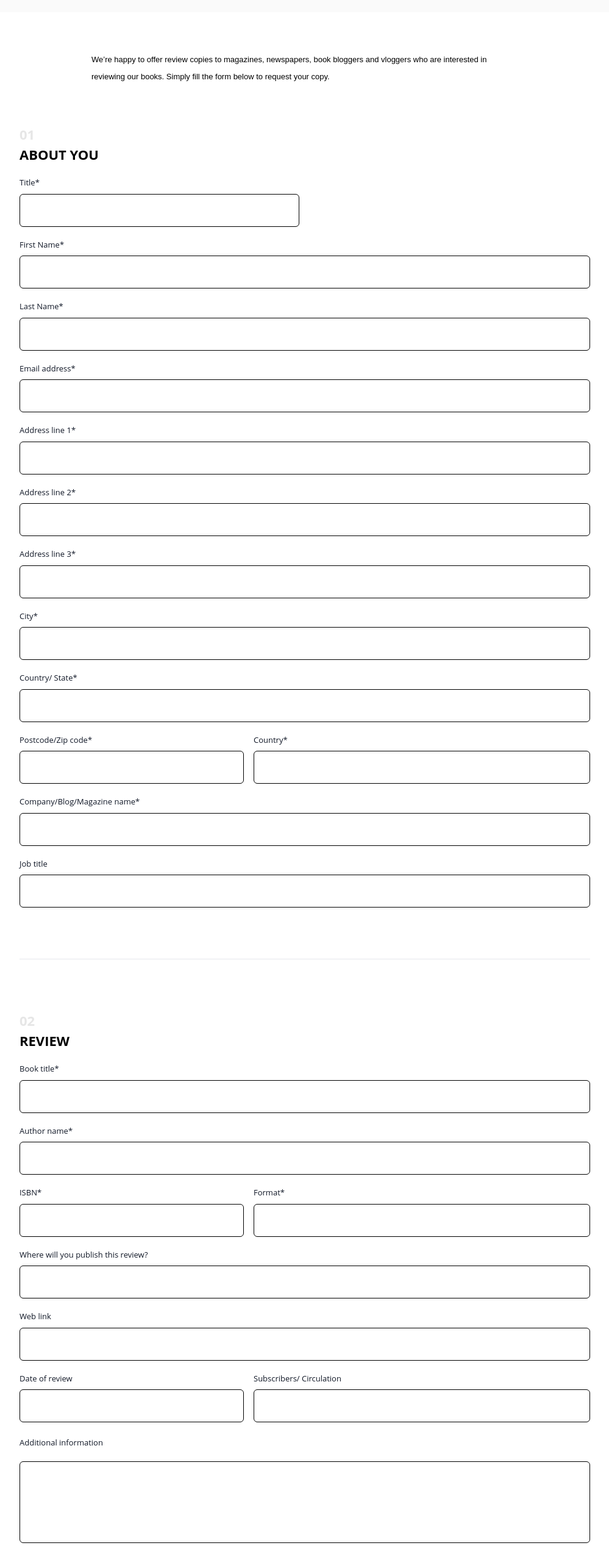
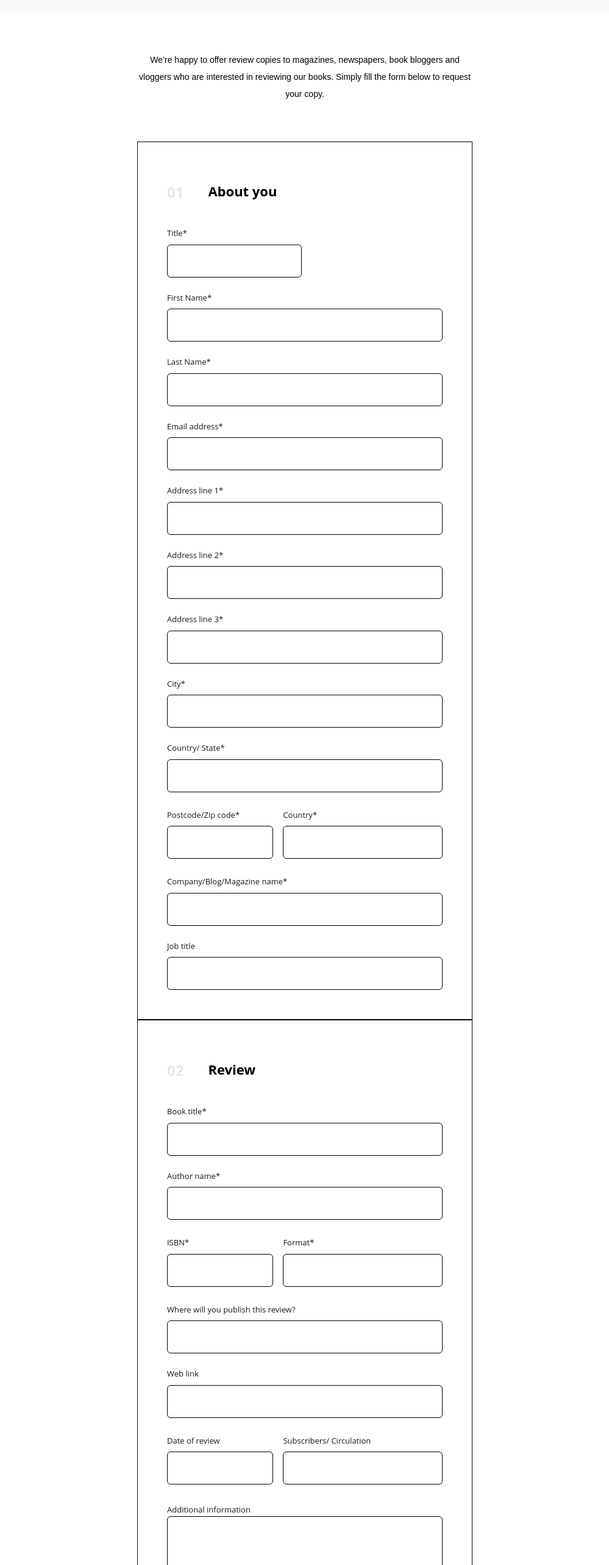
Before and after one commit to Hadees621/Olympia-USA, a Next.js app: page /request-review in a window 1280 px wide. Shown: the part 234-2800 px from the top of the page at 61% size, without its empty margins (140-1139 px from the left). Built offline with nearby package versions, Linux system fonts and the light colour scheme.

Commit message:
Request review: lg screen

```diff
--- a/src/app/request-review/page.js
+++ b/src/app/request-review/page.js
@@ -1,4 +1,5 @@
 import Banner from "@/components/common/Banner";
+import Button from "@/components/common/Button";
 import InputField from "@/components/request-review/InputField";
 import SectionTitle from "@/components/request-review/SectionTitle";
 import React from "react";
@@ -8,16 +9,16 @@ const page = () => {
     <div className="lg:max-w-[800px] xl:max-w-[1000px] 2xl:max-w-[1350px] lg:mx-auto bg-[#FFFFFF]">
       <Banner title={"Request a review copy"} key={3} />
 
-      <div className="text-[13px] text-center xl:text-[13px] 2xl:text-[17px] space-y-4 md:space-y-2 xl:space-y-4 leading-9 md:leading-8 xl:leading-7 2xl:leading-9 md:font-droid-sans mx-7 md:text-[14px] md:max-w-[400px] md:mx-auto lg:text-start lg:max-w-[550px] xl:max-w-[700px] 2xl:max-w-[800px] lg:my-16">
+      <div className="text-[13px] lg:text-[10px] xl:text-[14px] 2xl:text-[17px] text-center space-y-4 md:space-y-2 xl:space-y-4 leading-9 md:leading-8 xl:leading-7 2xl:leading-9 md:font-droid-sans mx-7 md:text-[14px] md:max-w-[420px] md:mx-auto lg:max-w-[450px] xl:max-w-[550px] lg:text-center 2xl:max-w-[700px] lg:my-16">
         We’re happy to offer review copies to magazines, newspapers, book
         bloggers and vloggers who are interested in reviewing our books. Simply
         fill the form below to request your copy.
       </div>
 
-      <div className="font-open-sans mx-8 space-y-5 my-10">
-        <>
-          <SectionTitle number="01" title="ABOUT YOU" />
-          <InputField label="Title" width="w-[70%]" />
+      <div className="font-open-sans mx-8 space-y-5 md:space-y-0 my-10 md:max-w-[420px] md:mx-auto lg:max-w-[440px] xl:max-w-[550px] 2xl:max-w-[750px] lg:mx-auto">
+        <div className="md:border border-black md:p-8 xl:p-12 space-y-4 lg:space-y-6 lg:py-6">
+          <SectionTitle number="01" title="ABOUT YOU" SmallTitle="About you" />
+          <InputField label="Title" width="w-[70%]" showRequiredText={false} />
           <InputField label="First Name" />
           <InputField label="Last Name" />
           <InputField label="Email address" />
@@ -26,7 +27,7 @@ const page = () => {
           <InputField label="Address line 3" />
           <InputField label="City" />
           <InputField label="Country/ State" />
-          <div className="flex w-full gap-4">
+          <div className="flex w-full gap-4 my-4">
             <div className="w-[40%]">
               <InputField
                 label="Postcode/Zip code"
@@ -40,16 +41,16 @@ const page = () => {
           </div>
           <InputField label="Company/Blog/Magazine name" />
           <InputField label="Job title" isRequired={false} />
-          <div className="py-16">
+          <div className="py-16 lg:hidden">
             <hr />
           </div>
-        </>
+        </div>
 
-        <>
-          <SectionTitle number="02" title="REVIEW" />
+        <div className="md:border border-black md:p-8 xl:p-12 space-y-4 lg:space-y-6 lg:py-6">
+          <SectionTitle number="02" title="REVIEW" SmallTitle="Review" />
           <InputField label="Book title" />
           <InputField label="Author name" />
-          <div className="flex w-full gap-4">
+          <div className="flex w-full gap-4 my-4">
             <div className="w-[40%]">
               <InputField
                 label="ISBN"
@@ -58,7 +59,7 @@ const page = () => {
               />
             </div>
             <div className="w-[60%]">
-              <InputField label="Format" />
+              <InputField label="Format" showRequiredText={false} />
             </div>
           </div>
           <InputField
@@ -66,7 +67,8 @@ const page = () => {
             isRequired={false}
           />
           <InputField label="Web link" isRequired={false} />
-          <div className="flex w-full gap-4">
+
+          <div className="flex w-full gap-4 my-4">
             <div className="w-[40%]">
               <InputField label="Date of review" isRequired={false} />
             </div>
@@ -74,6 +76,7 @@ const page = () => {
               <InputField label="Subscribers/ Circulation" isRequired={false} />
             </div>
           </div>
+
           <div>
             <label
               htmlFor="first_name"
@@ -81,63 +84,101 @@ const page = () => {
             >
               Additional information
             </label>
+
+            <input
+              type="text"
+              id="first_name"
+              className="text-gray-900 text-sm rounded-md p-16 w-full border border-black"
+            />
           </div>
-          <input
-            type="text"
-            id="first_name"
-            className="text-gray-900 text-sm rounded-md p-14 w-full border border-black"
+
+          <div className="py-16 md:hidden">
+            <hr />
+          </div>
+        </div>
+
+        <div className="md:border border-black md:p-8 xl:p-12 space-y-4 lg:space-y-2 xl:space-y-4 lg:py-6">
+          <SectionTitle
+            number="03"
+            title="TERMS & CONDITIONS"
+            SmallTitle="Terms & Conditions"
           />
 
-          <div className="py-16">
-            <hr />
-          </div>
-        </>
-
-        <>
-          <SectionTitle number="03" title="TERMS & CONDITIONS" />
-
-          <p className="text-[13px] leading-8 mt-2 xl:space-y-4 sm:text-[10px] xl:text-[12px] 2xl:text-[17px] xl:leading-7 2xl:leading-9">
+          <p className="text-[13px] lg:text-[10px] xl:text-[13px] 2xl:text-[16px] leading-8 mt-2 xl:space-y-4 sm:text-[10px] xl:leading-7 2xl:leading-9">
             Review copies of our books are only provided to specific people,
             this is at the sole discretion of Olympia Publishers
           </p>
 
-          <p className="text-[13px] font-semibold leading-8 mt-2 xl:space-y-4 sm:text-[10px] xl:text-[12px] 2xl:text-[17px] xl:leading-7 2xl:leading-9">
+          <p className="text-[13px] lg:text-[10px] xl:text-[13px] 2xl:text-[16px] leading-8 mt-2 xl:space-y-4 sm:text-[10px] xl:leading-7 2xl:leading-9 lg:hidden">
             WHEN YOU REQUEST A REVIEW COPY YOU ARE AGREEING TO:
           </p>
 
-          <p className="text-[13px] leading-8 xl:space-y-4 sm:text-[10px] xl:text-[12px] 2xl:text-[17px] xl:leading-7 2xl:leading-9">
+          <p className="text-[13px] lg:text-[11px] xl:text-[13px] 2xl:text-[16px] leading-8 pt-6 xl:space-y-4 sm:text-[10px] xl:leading-7 2xl:leading-9 hidden lg:block font-semibold">
+            When you request a review copy you are agreeing to:
+          </p>
+
+          <p className="text-[13px] lg:text-[10px] xl:text-[13px] 2xl:text-[16px] leading-8 xl:space-y-4 sm:text-[10px] xl:leading-7 2xl:leading-9">
             — Send us a copy of the said review prior to publishing.
           </p>
 
-          <p className="text-[13px] leading-8 xl:space-y-4 sm:text-[10px] xl:text-[12px] 2xl:text-[17px] xl:leading-7 2xl:leading-9">
+          <p className="text-[13px] lg:text-[10px] xl:text-[13px] 2xl:text-[16px] leading-8 mt-2 xl:space-y-4 sm:text-[10px] xl:leading-7 2xl:leading-9">
             — That we can use the information provided to follow up on review
             copies.
           </p>
 
-          <div class="flex items-center mb-4">
+          <div class="flex items-center py-4 lg:pt-6">
             <input
               id="default-checkbox"
               type="checkbox"
               value=""
-              class="w-14 h-14 text-blue-600 bg-gray-100 rounded-none"
+              class="w-14 h-14 text-blue-600 bg-gray-100 rounded-none lg:hidden"
             />
             <label
               for="default-checkbox"
-              class="text-[14px] font-semibold leading-8 px-8"
+              class="y-4 text-[13px] lg:text-[13px] font-semibold px-8 lg:px-4 lg:hidden"
             >
               {" "}
-              I HAVE READ AND AGREE TO THE TERMS & CONDITIONS
+              I HAVE READ AND AGREE TO THE{" "}
+              <a href="/terms-and-conditions" className="underline">
+                {" "}
+                TERMS & CONDITIONS
+              </a>
+            </label>
+            <input
+              id="default-radio-1"
+              type="radio"
+              value=""
+              name="default-radio"
+              class="w-6 h-6 text-blue-600 bg-gray-100 border-gray-300 hidden lg:block"
+            />
+            <label
+              for="default-checkbox"
+              class="text-[14px] lg:text-[12px] xl:text-[13px] 2xl:text-[16px] font-semibold px-8 lg:px-4 hidden lg:block"
+            >
+              {" "}
+              I have read and agree to the{" "}
+              <a href="/terms-and-conditions" className="underline">
+                {" "}
+                Terms & Conditions.{" "}
+              </a>
             </label>
           </div>
 
-          <div className="pt-14 pb-28">
+          <div className="pt-14 pb-28 lg:py-10 lg:hidden">
             <button
               className={`text-[12px] py-[10px] font-semibold font-open-sans shadow flex items-center justify-center bg-[#68AA6E] w-[160px] text-white rounded-[30px] mx-auto`}
             >
               Submit request
             </button>
           </div>
-        </>
+          <div className="pt-14 pb-28 lg:py-10 hidden lg:block">
+            <Button
+              title={"SUBMIT REQUEST"}
+              width={"w-[160px]"}
+              color={"red"}
+            />
+          </div>
+        </div>
       </div>
     </div>
   );
--- a/src/components/request-review/InputField.js
+++ b/src/components/request-review/InputField.js
@@ -23,11 +23,11 @@ function InputField({
   } text-gray-900 text-sm rounded-md p-4 ${width}`;
 
   return (
-    <div className={`flex flex-col ${width}`}>
+    <div className={`flex flex-col ${width} my-1`}>
       <div className="flex justify-between items-center mb-2">
         <label
           htmlFor="first_name"
-          className="text-[13px] font-medium text-gray-900"
+          className="text-[13px] lg:text-[10px] xl:text-[13px] 2xl:text-[16px] font-medium text-gray-900"
         >
           {label}
           {isRequired && "*"}
--- a/src/components/request-review/SectionTitle.js
+++ b/src/components/request-review/SectionTitle.js
@@ -1,8 +1,11 @@
-const SectionTitle = ({ number, title }) => {
+const SectionTitle = ({ number, title, SmallTitle }) => {
   return (
-    <div>
-      <h2 className="text-[#E6E6E6] text-[22px] font-bold">{number}</h2>
-      <h1 className="text-[22px] font-bold">{title}</h1>
+    <div className="lg:flex lg:gap-10 lg:py-4">
+      <h2 className="text-[#E6E6E6] text-[22px] font-bold lg:text-[24px]">
+        {number}
+      </h2>
+      <h1 className="text-[22px] font-bold lg:hidden ">{title}</h1>
+      <h1 className="text-[22px] font-bold hidden lg:block ">{SmallTitle}</h1>
     </div>
   );
 };
```
